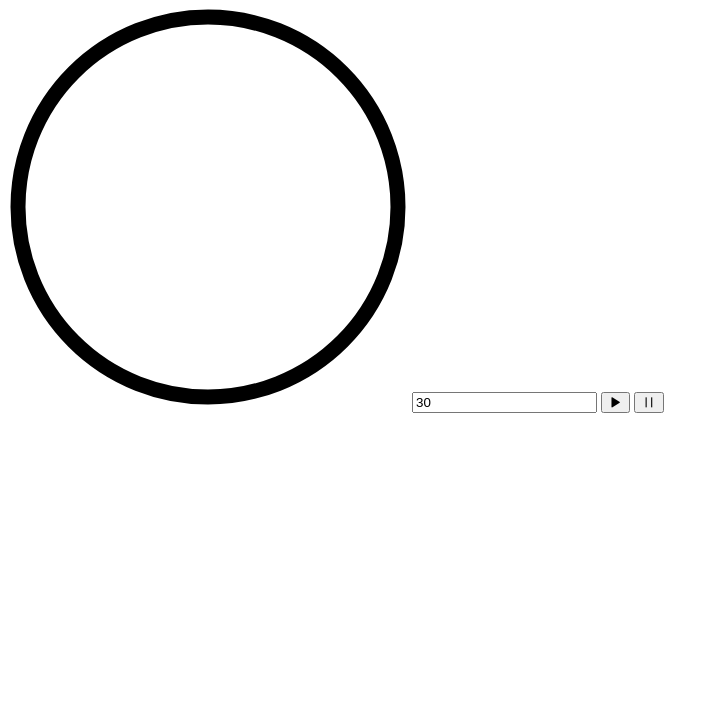
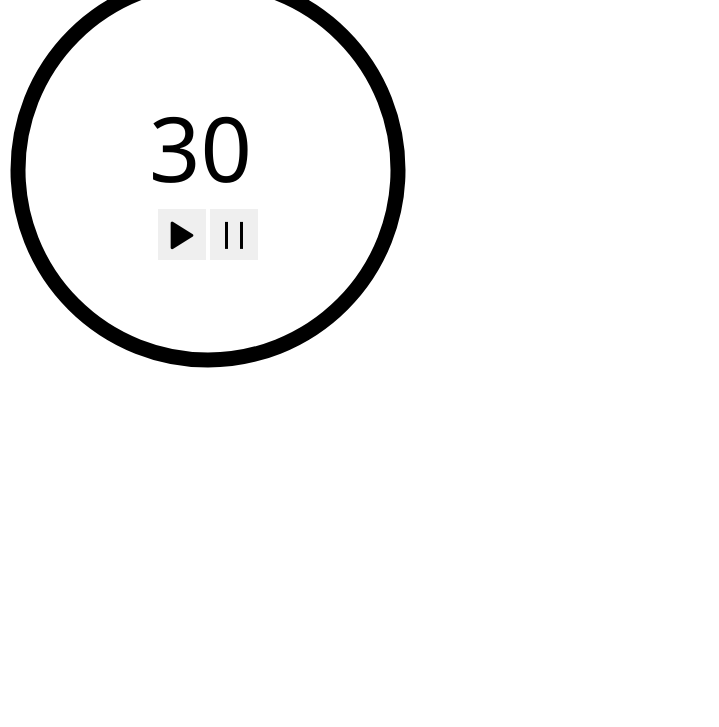
Before and after one commit to cmtayl0r/timer, a plain HTML site: page index.html in a window 1280 px wide. Shown: the part 73-800 px from the top of the page, without its empty margins (0-719 px from the left). Drawn offline with nearby package versions, Linux system fonts and the light colour scheme.

Commit message:
add basic css styling

```diff
--- a/index.html
+++ b/index.html
@@ -4,6 +4,7 @@
     <meta charset="UTF-8" />
     <meta name="viewport" content="width=device-width, initial-scale=1.0" />
     <title>Timer</title>
+    <link rel="stylesheet" href="styles.css" />
     <link
       href="https://cdn.jsdelivr.net/npm/remixicon@4.2.0/fonts/remixicon.css"
       rel="stylesheet"
@@ -11,6 +12,14 @@
   </head>
   <body>
     <h1>Timer</h1>
+    <div class="timer">
+      <div class="controls">
+        <input id="duration" type="number" value="30" />
+        <div>
+          <button id="start"><i class="ri-play-large-fill"></i></button>
+          <button id="pause"><i class="ri-pause-large-fill"></i></button>
+        </div>
+      </div>
       <svg height="400" width="400">
         <circle
           id="circle"
@@ -23,9 +32,8 @@
           transform="rotate(-90 200 200)"
         />
       </svg>
-    <input id="duration" type="number" value="30" />
-    <button id="start"><i class="ri-play-large-fill"></i></button>
-    <button id="pause"><i class="ri-pause-large-fill"></i></button>
+    </div>
+
     <script src="timer.js"></script>
     <script src="index.js"></script>
   </body>
--- a/index.js
+++ b/index.js
@@ -22,6 +22,7 @@ circle.setAttribute("stroke-dasharray", perimeter);
 
 // This is the duration value that is shared with the onStart method
 // It is at the global scope so it can be accessed by the onStart method and the onTick method
+
 let duration;
 
 // The argument object ({}) is used to signal events to outside of the Timer class
--- /dev/null
+++ b/styles.css
@@ -0,0 +1,52 @@
+.dial {
+  height: 400px;
+  width: 400px;
+}
+
+.timer {
+  position: relative;
+  display: inline-block;
+}
+
+* {
+  font: inherit;
+}
+
+body {
+  font-family: "Segoe UI", Roboto, Oxygen, Ubuntu, Cantarell, "Fira Sans",
+    "Droid Sans", "Helvetica Neue", Helvetica, Arial, sans-serif;
+}
+
+.timer input {
+  display: block;
+  border: none;
+  width: 240px;
+  font-size: 90px;
+  text-align: center;
+}
+
+.timer button {
+  border: none;
+  font-size: 36px;
+  cursor: pointer;
+}
+
+.timer button:focus {
+  outline: none;
+}
+
+.timer input:focus {
+  outline: none;
+}
+
+.controls {
+  position: absolute;
+  top: 0;
+  left: 0;
+  right: 0;
+  bottom: 0;
+  display: flex;
+  justify-content: center;
+  align-items: center;
+  flex-direction: column;
+}
```
Lines whose indentation alone changed are shown as unchanged.
